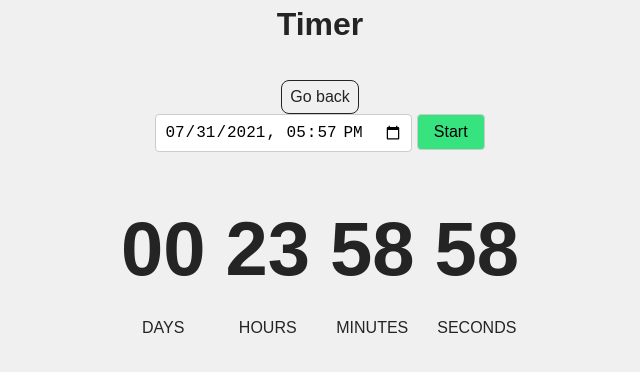
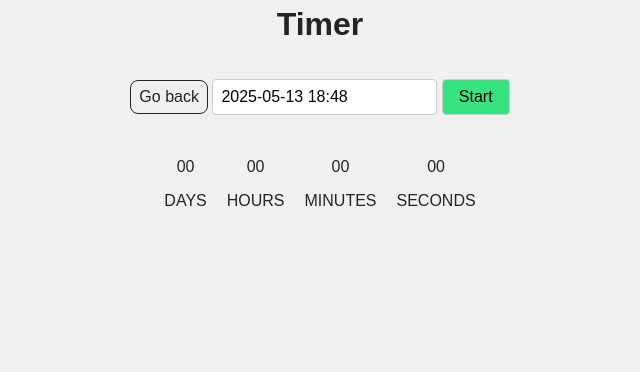
Before and after one commit to serhiibratkov22/goit-js-hw-10, a website built with Vite: page src/1-timer.html in a window 1280 px wide. Shown: the whole page, without its empty margins (320-960 px from the left). Built offline with nearby package versions, Linux system fonts and the light colour scheme.

Commit message:
add html js

```diff
--- a/package.json
+++ b/package.json
@@ -17,6 +17,7 @@
   "author": "Alexander Repeta <alexander.repeta@gmail.com>",
   "license": "ISC",
   "dependencies": {
+    "flatpickr": "^4.6.13",
     "izitoast": "^1.4.0",
     "vite-plugin-full-reload": "^1.2.0",
     "vite-plugin-html-inject": "^1.1.2"
--- a/src/1-timer.html
+++ b/src/1-timer.html
@@ -12,30 +12,25 @@
       <div class="container">
         <h1 class="main-title">Timer</h1>
         <a class="back-link" href="./index.html">Go back</a>
-        <div class="input-container">
-          <input
-            type="datetime-local"
-            id="dateInput"
-            value="2021-07-31T17:57"
-          />
-          <button id="startButton">Start</button>
-        </div>
+
+        <input type="text" id="datetime-picker" />
+        <button type="button" data-start>Start</button>
 
         <div class="countdown-container">
           <div class="countdown-item">
-            <div id="days" class="countdown-value">00</div>
+            <span data-days>00</span>
             <div class="countdown-label">DAYS</div>
           </div>
           <div class="countdown-item">
-            <div id="hours" class="countdown-value">23</div>
+            <span data-hours>00</span>
             <div class="countdown-label">HOURS</div>
           </div>
           <div class="countdown-item">
-            <div id="minutes" class="countdown-value">58</div>
+            <span data-minutes>00</span>
             <div class="countdown-label">MINUTES</div>
           </div>
           <div class="countdown-item">
-            <div id="seconds" class="countdown-value">58</div>
+            <span data-seconds>00</span>
             <div class="countdown-label">SECONDS</div>
           </div>
         </div>
--- a/src/js/1-timer.js
+++ b/src/js/1-timer.js
@@ -1,16 +1,36 @@
+import flatpickr from 'flatpickr';
+import 'flatpickr/dist/flatpickr.min.css';
+
 document.addEventListener('DOMContentLoaded', function () {
-  const dateInput = document.getElementById('dateInput');
-  const startButton = document.getElementById('startButton');
-  const daysElement = document.getElementById('days');
-  const hoursElement = document.getElementById('hours');
-  const minutesElement = document.getElementById('minutes');
-  const secondsElement = document.getElementById('seconds');
+  const dateInput = document.getElementById('datetime-picker');
+  const startButton = document.querySelector('[data-start]');
+  const daysElement = document.querySelector('[data-days]');
+  const hoursElement = document.querySelector('[data-hours]');
+  const minutesElement = document.querySelector('[data-minutes]');
+  const secondsElement = document.querySelector('[data-seconds]');
 
   let countdownInterval;
   let targetDate;
 
-  function formatNumber(number) {
-    return number < 10 ? '0' + number : number;
+  // Ініціалізація flatpickr
+  flatpickr(dateInput, {
+    enableTime: true,
+    time_24hr: true,
+    defaultDate: new Date(),
+    minuteIncrement: 1,
+    onClose(selectedDates) {
+      targetDate = selectedDates[0];
+      if (targetDate <= new Date()) {
+        alert('Please choose a date in the future');
+        startButton.disabled = true;
+      } else {
+        startButton.disabled = false;
+      }
+    },
+  });
+
+  function formatNumber(value) {
+    return String(value).padStart(2, '0');
   }
 
   function updateCountdown() {
@@ -39,16 +59,14 @@ document.addEventListener('DOMContentLoaded', function () {
     secondsElement.textContent = formatNumber(seconds);
   }
 
-  startButton.addEventListener('click', function () {
+  startButton.addEventListener('click', () => {
+    if (!targetDate) {
+      alert('Please select a date first.');
+      return;
+    }
+
     if (countdownInterval) {
       clearInterval(countdownInterval);
-    }
-
-    targetDate = new Date(dateInput.value).getTime();
-
-    if (isNaN(targetDate) || targetDate <= Date.now()) {
-      alert('Please choose a valid future date.');
-      return;
     }
 
     updateCountdown();
```
Also changed, not shown: 1 other file.
